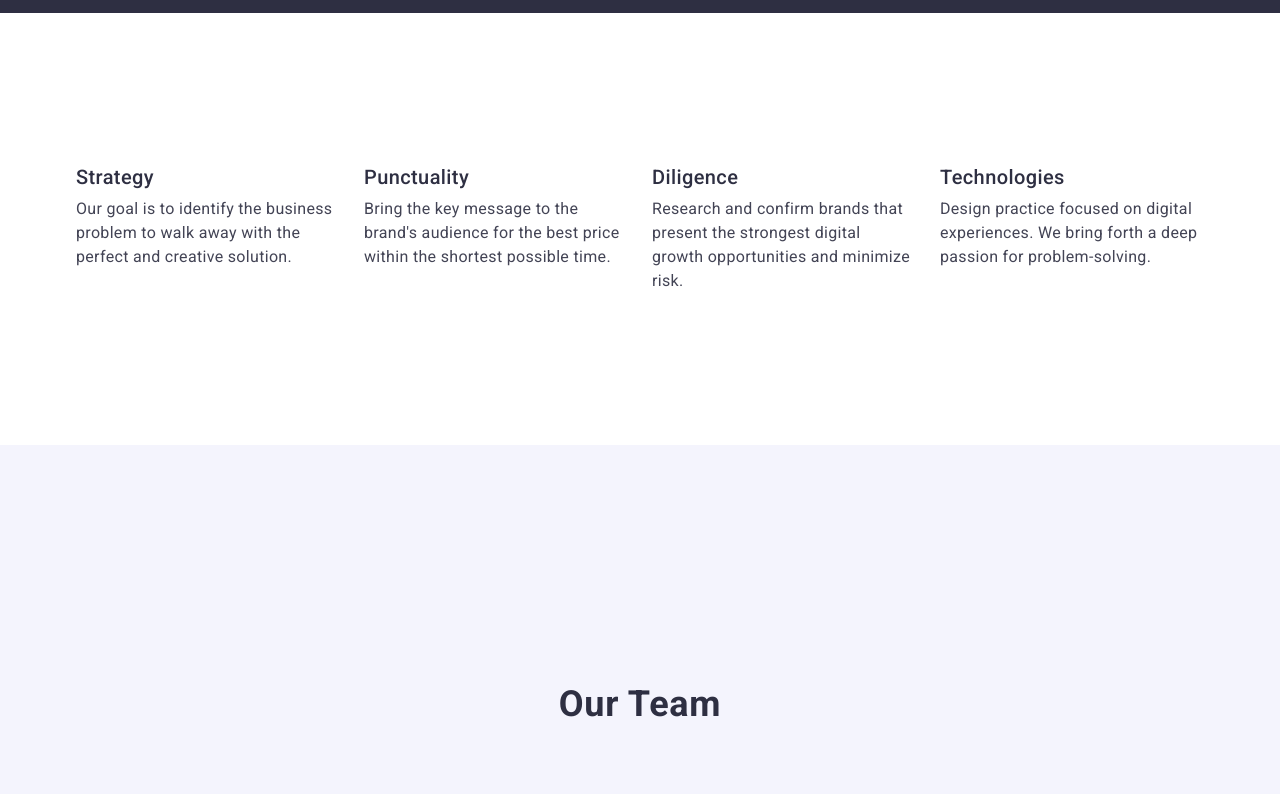
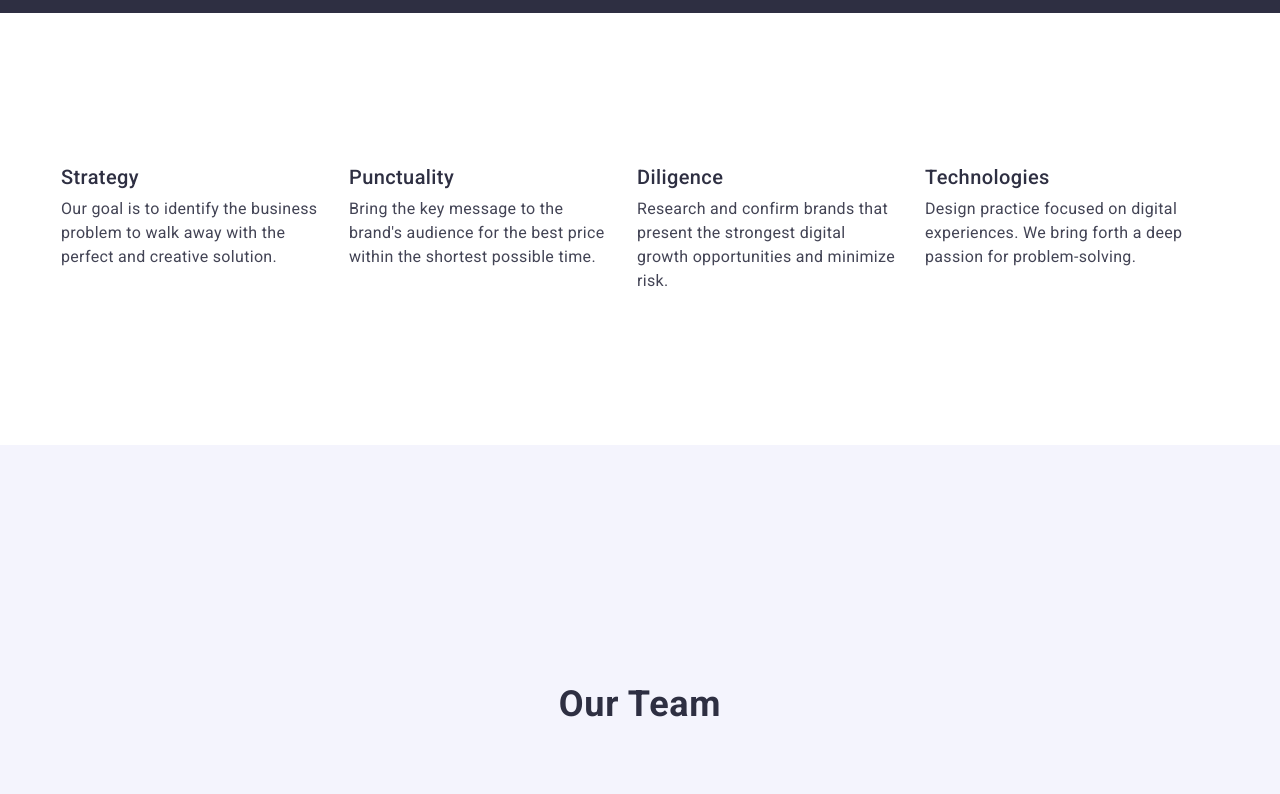
Before and after one commit to Ievgeniia23/goit-markup-hw-03, a plain HTML site: page index.html in a window 1280 px wide. Shown: the part 660-1454 px from the top of the page. Drawn offline with nearby package versions, Linux system fonts and the light colour scheme.

Commit message:
Update styles.css

```diff
--- a/css/styles.css
+++ b/css/styles.css
@@ -14,8 +14,8 @@ img {
 }
 .container {
 max-width: 1158px;
-padding-left: 15px;
-padding-right: 15px;
+padding-left: 0 15px;
+padding-right: 0 15px;
 margin-left: auto;
 margin-right: auto;
 }
```
